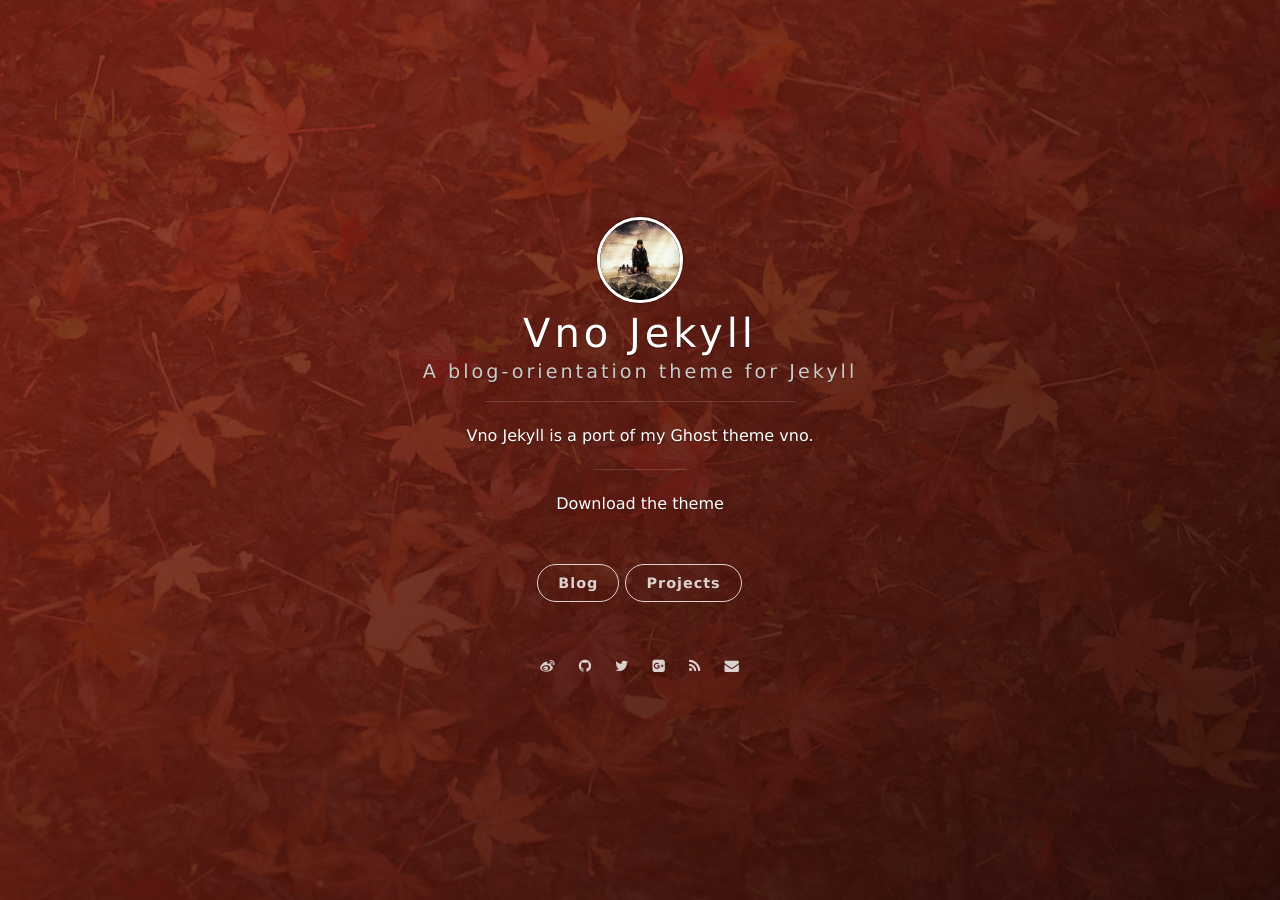
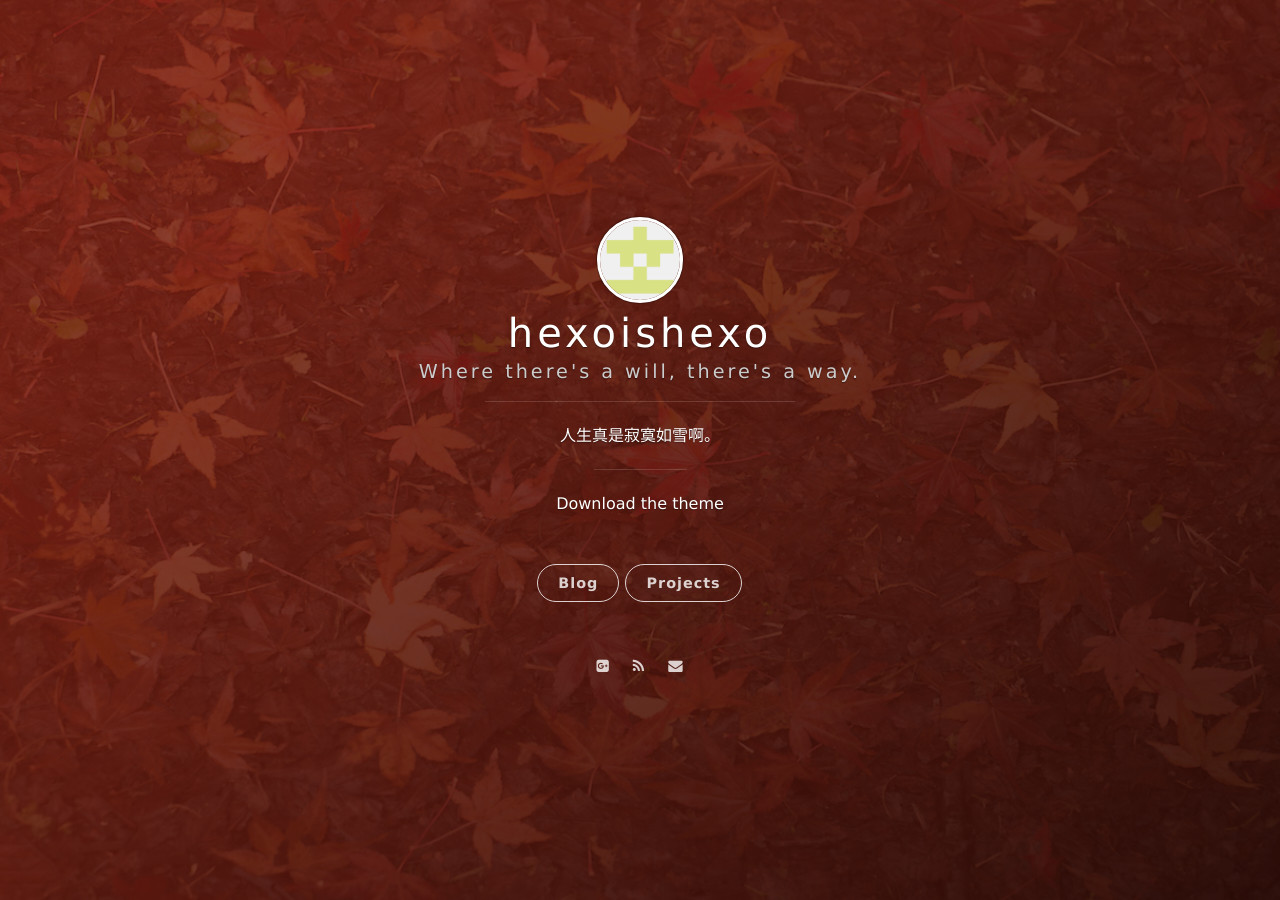
Before and after one commit to hexoishexo/hexoishexo.github.io, a Jekyll site: the page built from index.html, in a window 1280 px wide. Built offline with Jekyll 4.4.1, drawn with Linux system fonts in a browser that asks for light colours; nearby versions of some CDN libraries; Markdown is read by kramdown in place of the engine named in the settings; the list of posts is cut into pages by our own code.

Commit message:
modify config.yml
modify config file

```diff
--- a/_config.yml
+++ b/_config.yml
@@ -1,11 +1,11 @@
 # Basic
-title: Vno Jekyll
-subtitle: A blog-orientation theme for Jekyll
-welcome_message: <a href="https://github.com/onevcat/vno-jekyll" target="_blank">Download the theme</a>
-description: Vno Jekyll is a port of my Ghost theme vno.
-creator: <a href="http://onev.cat">@onevcat</a>
+title: hexoishexo
+subtitle: Where there's a will, there's a way.
+welcome_message: <a href="https://github.com/hexoishexo" target="_blank">Download the theme</a>
+description: 人生真是寂寞如雪啊。
+creator: <a href="https://hexoishexo.github.io/">@hexoishexo</a>
 
-url: "http://vno.onevcat.com"
+url: "https://hexoishexo.github.io"
 
 permalink: /:year/:month/:title/
 
@@ -25,7 +25,7 @@ blog_button:
 
 # Navigation buttons in the front page.
 nav:
-    - {title: Projects, description: My Projects, url: 'http://project.onevcat.com'}
+    - {title: Projects, description: My Projects, url: 'https://hexoishexo.github.io'}
     # - {title: Another Button, description: A button, url: 'http://example.com'}
 
 # Pagination
@@ -40,11 +40,11 @@ comment:
 
 # Social
 social:
-    weibo: onevcat
-    github: onevcat
-    twitter: onevcat
+    weibo:
+    github:
+    twitter:
     gplus: 107108267983477358170
-    mail: onev@onevcat.com
+    mail: npminstalljekyll@gmail.com
 
 # Google Analytics
 ga:
```
Also changed, not shown: assets/images/avatar.jpg.
